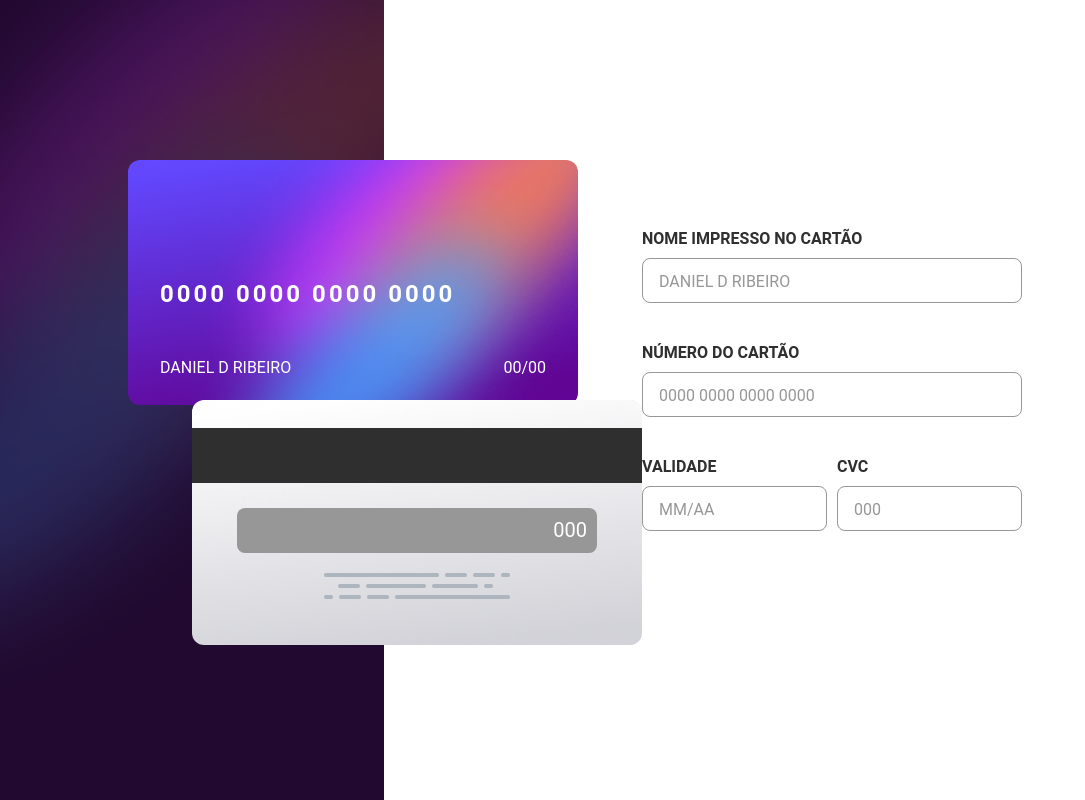
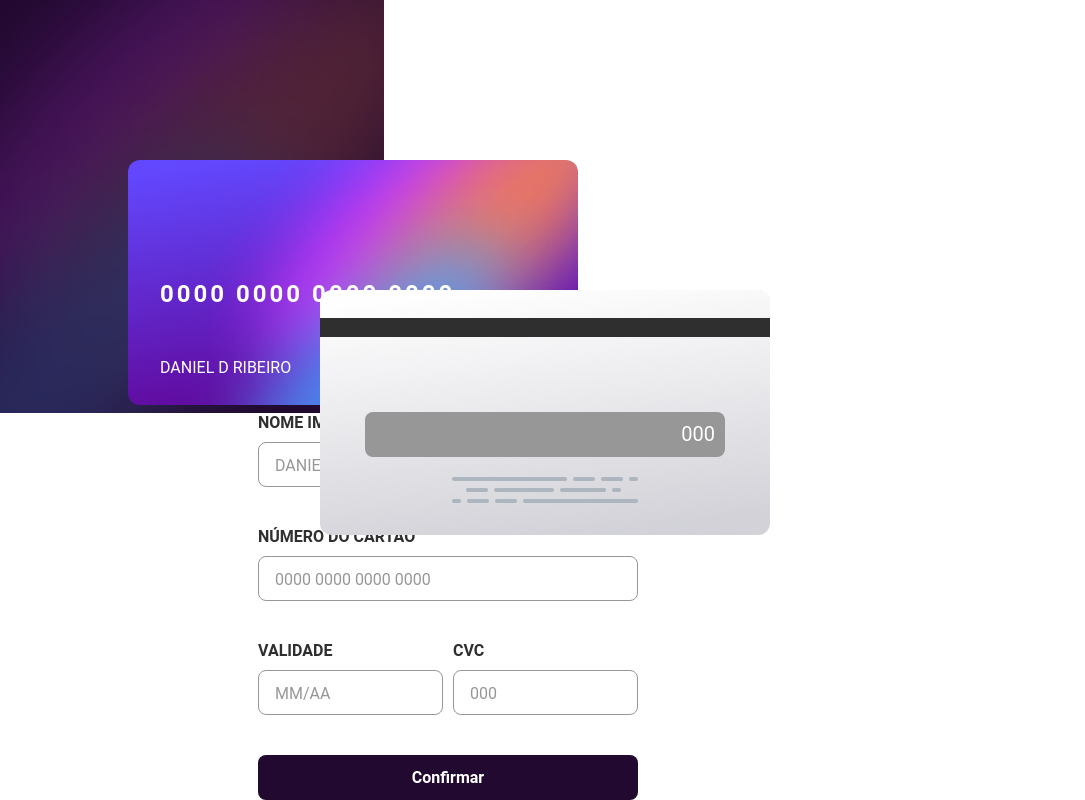
Before and after one commit to danieldribeiro/interactive-credit-card-details, a React (Vite) app: page / in a window 1280 px wide. Shown: the whole page, without its empty margins (0-1085 px from the left). Built offline with nearby package versions, Linux system fonts and the light colour scheme.

Commit message:
Feat: add error message

```diff
--- a/src/App.jsx
+++ b/src/App.jsx
@@ -30,7 +30,45 @@ export default function App() {
         setCompanie('Mastercard')
         break
     }
+
+    return firstDigit
   }
+
+  const [nameError, setNameError] = useState(false);
+  const [numberError, setNumberError] = useState(false);
+  const [expiryError, setExpiryError] = useState(false);
+  const [cvcError, setCvcError] = useState(false);
+
+  const [error, setError] = useState(false)
+
+  const handleSubmit = e => {
+    e.preventDefault();
+
+    if(name === 'DANIEL D RIBEIRO'){
+      setNameError(true)
+    }
+
+    if(number == '0000 0000 0000 0000'){
+      setNumberError(true)
+    }
+
+    if(companie == 'Amex' && number.length < 15) {
+      setNumberError(true)
+      console.log('cheguei')
+      return
+    }
+
+    if(companie != 'Amex' && number.length < 16) setNumberError(true)
+
+
+    console.log(nameError, numberError, expiryError, cvcError)
+
+    if (nameError || numberError || expiryError || cvcError) {
+      setError(true);
+    } else {
+      setError(false);
+    }
+  };
 
   return (
     <Container>
@@ -51,6 +89,12 @@ export default function App() {
         setCvc={setCvc}
         verifyCompanie={verifyCompanie}
         companie={companie}
+        handleSubmit={handleSubmit}
+        nameError={nameError}
+        numberError={numberError}
+        expiryError={expiryError}
+        cvcError={cvcError}
+        error={error}
       />
     </Container>
   )
--- a/src/components/BgSideBar/styles.js
+++ b/src/components/BgSideBar/styles.js
@@ -13,4 +13,17 @@ export const Container = styled.div`
       width: 100vw;
       height: 30vh;
   }
+
+  @media screen and (min-width: 431px) and (max-width: 915px) {
+    width: 100vw;
+    height: 30vh;
+  }
+
+  @media screen and (min-device-width: 1024px) and (max-device-width: 1440px) {
+    width: 45vw;
+  }
+
+  @media screen and (min-device-width: 1920px) {
+    width: 45vw;
+  }
 `
--- /dev/null
+++ b/src/components/Button/index.jsx
@@ -0,0 +1,9 @@
+import { Container } from "./styles"
+
+export default function Button({...rest}){
+  return(
+    <Container {...rest}>
+      Confirmar
+    </Container>
+  )
+}
--- /dev/null
+++ b/src/components/Button/styles.js
@@ -0,0 +1,17 @@
+import styled from 'styled-components'
+
+export const Container = styled.button`
+  width: 380px;
+  height: 45px;
+  border-radius: 8px;
+  background-color: ${({ theme }) => theme.COLORS.VIOLET_900};
+  color: ${({ theme }) => theme.COLORS.WHITE};
+  font-weight: bold;
+  cursor: pointer;
+  border: none;
+  transition: all .2s;
+
+  &:hover{
+    filter: opacity(.9);
+  }
+`
--- a/src/components/CardBack/styles.js
+++ b/src/components/CardBack/styles.js
@@ -17,10 +17,28 @@ export const Container = styled.div`
   gap: 20px;
   color: ${({theme}) => theme.COLORS.WHITE};
 
-  @media screen and (max-width: 430px) {
+  @media screen and (max-device-width: 430px) {
     transform: scale(.75);
-    top: 21%;
-    left: 0%;
+    left: -7%;
+  }
+
+  @media screen and (min-device-width: 431px) and (max-device-width: 915px) {
+    top: calc(200px + 90px);
+    left: 25%;
+  }
+
+  @media screen and (min-device-width: 1024px) and (max-device-width: 1440px) {
+    width: 400px;
+    height: 220px;
+    font-size: 15px;
+    left: 5%;
+    top: 47%;
+  }
+
+  @media screen and (min-device-width: 1920px) {
+    width: 500px;
+    height: 295px;
+    top: 46%;
   }
 
   .stripe{
@@ -37,6 +55,11 @@ export const Container = styled.div`
     flex-direction: column;
     align-items: center;
     justify-content: center;
+    margin-top: 50px;
+
+    @media screen and (min-device-width: 1920px) {
+      gap: 15px;
+    }
 
     > span {
       width: 100%;
--- a/src/components/CardFront/styles.js
+++ b/src/components/CardFront/styles.js
@@ -18,8 +18,25 @@ export const Container = styled.div`
 
   @media screen and (max-width: 430px) {
     transform: scale(.75);
-    top: -2%;
-    left: -8%;
+    top: 3%;
+    left: -10%;
+  }
+
+  @media screen and (min-width: 431px) and (max-width: 915px) {
+    top: 5%;
+  }
+
+  @media screen and (min-device-width: 1024px) and (max-device-width: 1440px) {
+    width: 400px;
+    height: 220px;
+    font-size: 15px;
+    left: 2%;
+  }
+
+  @media screen and (min-device-width: 1920px) {
+    width: 500px;
+    height: 295px;
+    font-size: 20px;
   }
 
   .companie{
@@ -39,6 +56,10 @@ export const Container = styled.div`
     font-size: 24px;
     font-weight: 600;
     letter-spacing: 3px;
+
+    @media screen and (min-device-width: 1920px) {
+      font-size: 30px;
+    }
   }
 
   .name{
--- /dev/null
+++ b/src/components/ErrorMessage/index.jsx
@@ -0,0 +1,10 @@
+import { Container } from "./styles"
+
+export default function ErrorMessage({error}){
+
+  return(
+    <Container className={error ? 'error' : ''}>
+      Campo não preenchido ou preenchido incorretamente
+    </Container>
+  )
+}
--- /dev/null
+++ b/src/components/ErrorMessage/styles.js
@@ -0,0 +1,8 @@
+import styled from 'styled-components'
+
+export const Container = styled.p`
+  margin: 0px 0 30px;
+  color: ${({theme}) => theme.COLORS.RED};
+  display: none;
+  transition: all .2s;
+`
--- a/src/components/Form/index.jsx
+++ b/src/components/Form/index.jsx
@@ -1,19 +1,72 @@
-import { Container } from "./styles"
+import { useState } from "react";
+import { Container } from "./styles";
+import InputMask from 'react-input-mask';
+import Button from "../Button";
+import ErrorMessage from "../ErrorMessage";
 
-import InputMask from 'react-input-mask'
+export default function Form({
+  setName, setNumber, setExpiry, setCvc, verifyCompanie, companie,
+  handleSubmit, nameError, numberError, expiryError, cvcError, error,
+}) {
 
-export default function Form({ setName, setNumber, setExpiry, setCvc, verifyCompanie, companie }){
+  /* const [nameError, setNameError] = useState(false);
+  const [numberError, setNumberError] = useState(false);
+  const [expiryError, setExpiryError] = useState(false);
+  const [cvcError, setCvcError] = useState(false); */
 
-  const handleName = e => setName(e.target.value)
+ /*  const [error, setError] = useState(false) */
+
+  const handleName = e => {
+    const value = e.target.value;
+    setName(value);
+
+/*     if(value === ''){
+      setNameError(true)
+    } */
+  };
+
   const handleNumber = e => {
-    setNumber(e.target.value)
-    const firstDigit = e.target.value.substring(0, 1)
-    verifyCompanie(firstDigit)
+    const value = e.target.value;
+    setNumber(value);
+    const firstDigit = value.substring(0, 1);
+    verifyCompanie(firstDigit);
+/*     setNumberError(value === ''); */
+  };
+
+  const handleExpiry = e => {
+    const value = e.target.value;
+    setExpiry(value);
+/*     setExpiryError(value === ''); */
+  };
+
+  const handleCvc = e => {
+    const value = e.target.value;
+    setCvc(value);
+/*     setCvcError(value === ''); */
+  };
+
+  /* const handleSubmit = e => {
+    e.preventDefault();
+
+    const isNameError = name === '';
+    const isNumberError = number === '';
+    const isExpiryError = expiry === '';
+    const isCvcError = cvc === '';
+
+    setNameError(isNameError);
+    setNumberError(isNumberError);
+    setExpiryError(isExpiryError);
+    setCvcError(isCvcError);
+
+    if (isNameError || isNumberError || isExpiryError || isCvcError) {
+      setError(true);
+    } else {
+      setError(false);
     }
-  const handleExpiry = e => setExpiry(e.target.value)
-  const handleCvc = e => setCvc(e.target.value)
+  }; */
 
-  return(
+
+  return (
     <Container>
       <label htmlFor="name">
         NOME IMPRESSO NO CARTÃO
@@ -22,6 +75,7 @@ export default function Form({ setName, setNumber, setExpiry, setCvc, verifyComp
           placeholder="DANIEL D RIBEIRO"
           id="name"
           onChange={handleName}
+          className={nameError ? 'error' : ''}
         />
       </label>
 
@@ -34,6 +88,7 @@ export default function Form({ setName, setNumber, setExpiry, setCvc, verifyComp
           placeholder='0000 0000 0000 0000'
           id="number"
           onChange={handleNumber}
+          className={numberError ? 'error' : ''}
         />
       </label>
 
@@ -47,21 +102,27 @@ export default function Form({ setName, setNumber, setExpiry, setCvc, verifyComp
             placeholder='MM/AA'
             id="expiry"
             onChange={handleExpiry}
+            className={expiryError ? 'error' : ''}
           />
         </label>
 
         <label htmlFor="cvc">
           CVC
           <InputMask
-            mask="999"
+            mask={companie == 'Amex' ? '9999' : "999"}
             maskChar={null}
             alwaysShowMask={false}
-            placeholder='000'
+            placeholder={companie == 'Amex' ? '0000' : '000' }
             id="cvc"
             onChange={handleCvc}
+            className={cvcError ? 'error' : ''}
           />
         </label>
       </div>
+
+      <ErrorMessage error={error} />
+
+      <Button onClick={handleSubmit} />
     </Container>
-  )
+  );
 }
--- a/src/components/Form/styles.js
+++ b/src/components/Form/styles.js
@@ -8,8 +8,13 @@ export const Container = styled.form`
   justify-content: center;
 
   @media screen and (max-width: 430px) {
-    width: 95vw;
-    margin-top: 200px;
+    width: 100vw;
+    margin-top: 250px;
+  }
+
+  @media screen and (min-width: 431px) and (max-width: 915px) {
+    width: 100vw;
+    margin-top: 280px;
   }
 
   label {
@@ -34,6 +39,11 @@ export const Container = styled.form`
       border: 1px solid ${({theme}) => theme.COLORS.GRAY_200};
       padding: 10px 16px;
       font-size: 18px;
+      transition: all .2s;
+
+      &:focus{
+        border: 1px solid ${({ theme }) => theme.COLORS.VIOLET_900}
+      }
 
       @media screen and (max-width: 430px) {
         width: 300px;
@@ -42,6 +52,10 @@ export const Container = styled.form`
       &::placeholder {
         color: ${({theme}) => theme.COLORS.GRAY_200};
         font-size: 16px;
+      }
+
+      .error{
+        border: 1px solid ${({ theme }) => theme.COLORS.RED};
       }
     }
 
@@ -68,4 +82,8 @@ export const Container = styled.form`
       width: 100%;
     }
   }
+
+  .error{
+    display: block;
+  }
 `
--- a/src/styles/app.js
+++ b/src/styles/app.js
@@ -5,7 +5,11 @@ export const Container = styled.div`
   height: 100vh;
   display: flex;
 
-  @media screen and (max-width: 430px) {
+  @media screen and (max-device-width: 430px) {
+    flex-direction: column;
+  }
+
+  @media screen and (min-device-width: 431px) and (max-device-width: 915px) {
     flex-direction: column;
   }
 `
--- a/src/styles/theme.js
+++ b/src/styles/theme.js
@@ -5,5 +5,6 @@ export default {
     GRAY_200: '#979797',
     GRAY_400: "#8F8694",
     GRAY_800: "#2F2F2F",
+    RED: 'red'
   }
 }
```
Lines whose indentation alone changed are shown as unchanged.
